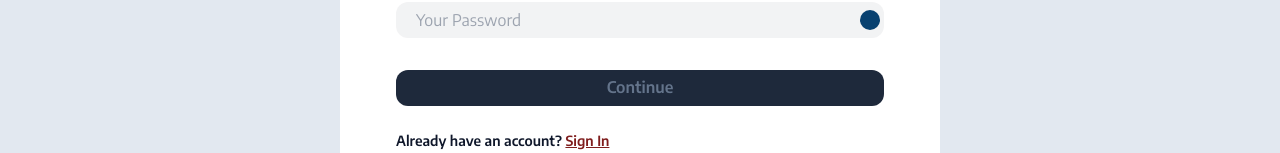
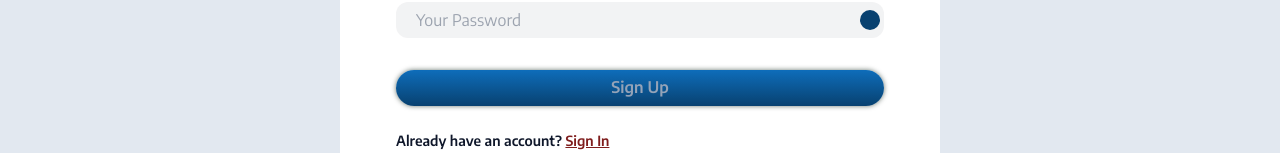
Before and after one commit to Kennius7/shosan-academy-app, a React (Vite) app: page /login in a window 1280 px wide. Shown: the part 233-386 px from the top of the page. Built offline with nearby package versions, Linux system fonts and the light colour scheme; no server answers.

Commit message:
setting up the user interface - 14

```diff
--- a/src/components/Button.jsx
+++ b/src/components/Button.jsx
@@ -1,16 +1,26 @@
 /* eslint-disable react/prop-types */
+
+import { Loader } from "@mantine/core"
 
 
 const Button = ({
-    buttonText, btnGradColor1="#0db915", btnGradColor2="#064709", className, onClick, buttonType="button"
+    buttonText, btnGradColor1="#0db915", btnGradColor2="#064709", className,
+    onClick, buttonType="button", isLoading=false, loaderColor="#febb00", disabled=false
 }) =>
 
     <button
         type={buttonType}
+        disabled={disabled}
         style={{ background: `linear-gradient(180deg, ${btnGradColor1}, ${btnGradColor2})` }}
         onClick={onClick}
-        className={className}>
-        {buttonText}
+        className={`${className} ${ isLoading ? "px-4" : "px-0"}`}
+    >
+        <div>
+            { buttonText }
+        </div>
+        <div className={`mt-2 ml-2 ${ isLoading ? "block" : "hidden"}`}>
+            <Loader size="xs" variant="dots" color={loaderColor} />
+        </div>
     </button>
 
 
--- a/src/components/ProfileSection.jsx
+++ b/src/components/ProfileSection.jsx
@@ -1,6 +1,6 @@
 /* eslint-disable no-unused-vars */
 import { useState, useEffect, useContext, useRef } from "react";
-import { Link } from "react-router-dom";
+import { useNavigate } from "react-router-dom";
 import { MainContext } from "../context/mainContext";
 import { PiPencil } from "react-icons/pi";
 import CircularProgressBar from "../components/CircularProgressBar";
@@ -13,8 +13,9 @@ import { doc, updateDoc } from "firebase/firestore";
 
 
 const ProfileSection = () => {
-    // const navigate = useNavigate();
-    const { darkBlue, lightBlue, profileFormData, setProfileFormData, setIsActualLoggedIn } = useContext(MainContext);
+    const navigate = useNavigate();
+    const { darkBlue, lightBlue, yellow, profileFormData, setProfileFormData } = useContext(MainContext);
+    const [isLoading, setIsLoading] = useState(false);
     const nameRef = useRef(null);
     const emailRef = useRef(null);
     const numberRef = useRef(null);
@@ -56,6 +57,7 @@ const ProfileSection = () => {
 
 
     const handleLogout = () => {
+        setIsLoading(true);
         signOut(auth);
         setProfileFormData({
             ...profileFormData,
@@ -66,7 +68,12 @@ const ProfileSection = () => {
             courseDetails: "None",
             courseProgress: 3,
         });
-        // setIsActualLoggedIn(false);
+        setTimeout(() => {
+            setIsLoading(false);
+            setTimeout(() => {
+                navigate("/");
+            }, 1000);
+        }, 1000);
     };
 
     const handleSaveData = async () => {
@@ -295,16 +302,18 @@ const ProfileSection = () => {
                                 shadow-[0px_0px_5px_0px_#0b1f139c] font-medium`}
                             />
                         </div>
-                        <Link to={"/"} className="sm:my-6 my-4">
+                        <div className="sm:my-6 my-4">
                             <Button
                                 btnGradColor1={darkBlue}
                                 btnGradColor2={"#000"}
                                 buttonText={"Logout"}
+                                isLoading={isLoading}
+                                loaderColor={yellow}
                                 onClick={handleLogout}
                                 className={`w-[130px] h-[40px] rounded-[20px] text-[16px] text-secondaryYellow
-                                shadow-[0px_0px_5px_0px_#0b1f139c] font-medium`}
+                                shadow-[0px_0px_5px_0px_#0b1f139c] font-medium flexAround`}
                             />
-                        </Link>
+                        </div>
                     </div>
                 </div>
             </div>
--- a/src/components/SignInAuth.jsx
+++ b/src/components/SignInAuth.jsx
@@ -5,6 +5,7 @@ import { signInWithEmailAndPassword } from "firebase/auth";
 import { auth } from "../../FirebaseConfig";
 import { useNavigate } from "react-router-dom";
 import { useAuthState } from "react-firebase-hooks/auth";
+import Button from "./Button";
 
 
 
@@ -12,8 +13,10 @@ const SignUp = () => {
     const navigate = useNavigate();
     const [ currentlyLoggedInUser ] = useAuthState(auth);
     const [ user ] = useAuthState(auth);
-    const { setLoginState, setIsActualLoggedIn } = useContext(MainContext);
+    const { setLoginState, lightBlue, darkBlue, yellow } = useContext(MainContext);
     const [isVisible, setIsVisible] = useState(false);
+    const [isLoading, setIsLoading] = useState(false);
+    const [signInText, setSignInText] = useState("Sign In");
     const [signInFormData, setSignInFormData] = useState({ email: "", password: ""});
     const { email, password } = signInFormData;
     const handleChange = (e) => setSignInFormData({ ...signInFormData, [e.target.name]: e.target.value });
@@ -22,7 +25,9 @@ const SignUp = () => {
         console.log("Current User Name: ", currentlyLoggedInUser.displayName);
     } else console.log("Current User logged out...");
 
-    const handleSignin = async() => {
+    const handleSignin = async () => {
+        setIsLoading(true);
+        setSignInText("Signing In...");
         // console.log("Current User Data: ", currentlyLoggedInUser);
 
         // if (user?.email === currentlyLoggedInUser?.email) {
@@ -34,23 +39,35 @@ const SignUp = () => {
                 const newUser = await signInWithEmailAndPassword(auth, email, password);
                 alert(`Welcome, ${newUser?.user?.displayName.split(" ")[0]}`);
                 setSignInFormData({ ...signInFormData, email: "", password: "" });
-                // setIsActualLoggedIn(true);
-
-                setTimeout(() => {
-                    navigate("/profile");
-                }, 2000);
+                setIsLoading(false);
+                setSignInText("Signed In!");
+                setTimeout(() => setSignInText("Sign In"), 2000);
+                setTimeout(() => navigate("/profile"), 4000)
             } catch (error) {
                 if (error.code === "auth/user-not-found") {
                     console.error(error.code);
                     alert(`Error: ${error.code}`)
+                    setIsLoading(false);
+                    setSignInText("Signed In Failed!");
+                    setTimeout(() => setSignInText("Sign In"), 2000);
                 } else if (error.code === "auth/wrong-password") {
                     console.error(error.code);
                     alert(`Error: ${error.code}`)
+                    setIsLoading(false);
+                    setSignInText("Signed In Failed!");
+                    setTimeout(() => setSignInText("Sign In"), 2000);
                 } else {
                     console.error(error.code);
                     alert(`Error: ${error.code}`)
+                    setIsLoading(false);
+                    setSignInText("Signed In Failed!");
+                    setTimeout(() => setSignInText("Sign In"), 2000);
                 }
             }
+        } else {
+            setIsLoading(false);
+            setSignInText("Signed In Failed!");
+            setTimeout(() => setSignInText("Sign In"), 2000);
         }
     }
 
@@ -84,11 +101,21 @@ const SignUp = () => {
                     ${!isVisible ? "bg-secondaryBlue" : "bg-secondaryYellow"}`}></div>
                 </div>
             </div>
-            <button
+            {/* <button
                 onClick={handleSignin}
                 className="bg-slate-800 rounded-xl w-full h-10 sm:mt-16 mt-10 text-white font-semibold">
                 Continue
-            </button>
+            </button> */}
+            <Button
+                btnGradColor1={lightBlue}
+                btnGradColor2={darkBlue}
+                buttonText={signInText}
+                isLoading={isLoading}
+                loaderColor={yellow}
+                onClick={handleSignin}
+                className={`w-full h-10 rounded-[20px] text-[16px] text-white
+                shadow-[0px_0px_5px_0px_#0b1f139c] font-semibold sm:mt-16 mt-10 flexCenter`}
+            />
             <p className="text-secondaryBlue font-semibold sm:mt-4 mt-3 text-[14px]">
                 Don&apos;t have an account?&nbsp;
                 <span
--- a/src/components/SignUpAuth.jsx
+++ b/src/components/SignUpAuth.jsx
@@ -4,14 +4,17 @@ import { getAuth, updateProfile, createUserWithEmailAndPassword } from "firebase
 // import { useAuthState } from "react-firebase-hooks/auth";
 import { db } from "../../FirebaseConfig";
 import { collection, addDoc } from "firebase/firestore";
+import Button from "./Button";
 
 
 
 const SignUp = () => {
     // const [ user ] = useAuthState(auth);
-    const { setLoginState } = useContext(MainContext);
+    const { setLoginState, lightBlue, darkBlue, yellow } = useContext(MainContext);
     const [isChecked, setIsChecked] = useState(false);
     const [isVisible, setIsVisible] = useState(false);
+    const [isLoading, setIsLoading] = useState(false);
+    const [signUpText, setSignUpText] = useState("Sign Up");
     const [signUpFormData, setSignUpFormData] = useState({
         name: "",
         email: "",
@@ -29,6 +32,8 @@ const SignUp = () => {
         { name, email, number, password, batchNum, courseDetails, courseProgress }
     );
     const handleSignUp = async() => {
+        setIsLoading(true);
+        setSignUpText("Signing Up...");
         if (name !== "" || email !== "" || number !== "" || password !== "") {
             try {
                 const authInstance = getAuth();
@@ -38,16 +43,25 @@ const SignUp = () => {
                 uploadData();
                 alert(`Signed Up with this data, Name: ${newUser?.user?.displayName}`);
                 setSignUpFormData({ ...signUpFormData, name: "", email: "", number: "", password: "" });
+                setIsLoading(false);
+                setSignUpText("Signed Up!");
+                setTimeout(() => setSignUpText("Sign Up"), 3000);
             } catch (error) {
                 if (error.code === "auth/email-already-in-use") {
                     console.log(error.code);
                     alert(`Error: ${error.code}`);
+                    setIsLoading(false);
+                    setSignUpText("Signed Up Failed!");
+                    setTimeout(() => setSignUpText("Sign Up"), 3000);
                 } else {
                     console.error(error);
                     alert(`Error: ${error.code}`);
+                    setIsLoading(false);
+                    setSignUpText("Signed Up Failed!");
+                    setTimeout(() => setSignUpText("Sign Up"), 3000);
                 }
             }
-        }
+        } else setIsLoading(false);
     }
 
     return (
@@ -93,15 +107,30 @@ const SignUp = () => {
                         ${!isVisible ? "bg-secondaryBlue" : "bg-secondaryYellow"}`}></div>
                 </div>
             </div>
-            <button
+            {/* <button
                 disabled={!isChecked}
                 onClick={handleSignUp}
                 className={`bg-slate-800 rounded-xl w-full h-9 sm:mt-8 mt-10 font-semibold
                 ${!isChecked ? "text-slate-500" : "text-white"}`}>
                 Continue
-            </button>
+            </button> */}
+            <Button
+                btnGradColor1={lightBlue}
+                btnGradColor2={darkBlue}
+                buttonText={signUpText}
+                isLoading={isLoading}
+                loaderColor={yellow}
+                disabled={!isChecked}
+                onClick={handleSignUp}
+                className={`w-full h-9 rounded-[20px] text-[16px] shadow-[0px_0px_5px_0px_#0b1f139c]
+                font-semibold sm:mt-8 mt-10 flexCenter ${!isChecked ? "text-slate-400" : "text-white"}`}
+            />
             <p className="text-slate-900 font-semibold sm:mt-6 mt-3 text-[14px]">Already have an account?&nbsp;
-                <span onClick={() => setLoginState(true)} className="text-red-900 underline cursor-pointer">Sign In</span>
+                <span
+                    onClick={() => setLoginState(true)}
+                    className="text-red-900 underline cursor-pointer">
+                    Sign In
+                </span>
             </p>
             <div className="flex flex-row justify-start items-start sm:mt-0 mt-1">
                 <input type="checkbox" className="mt-1" onClick={() => setIsChecked(!isChecked)} />
```
